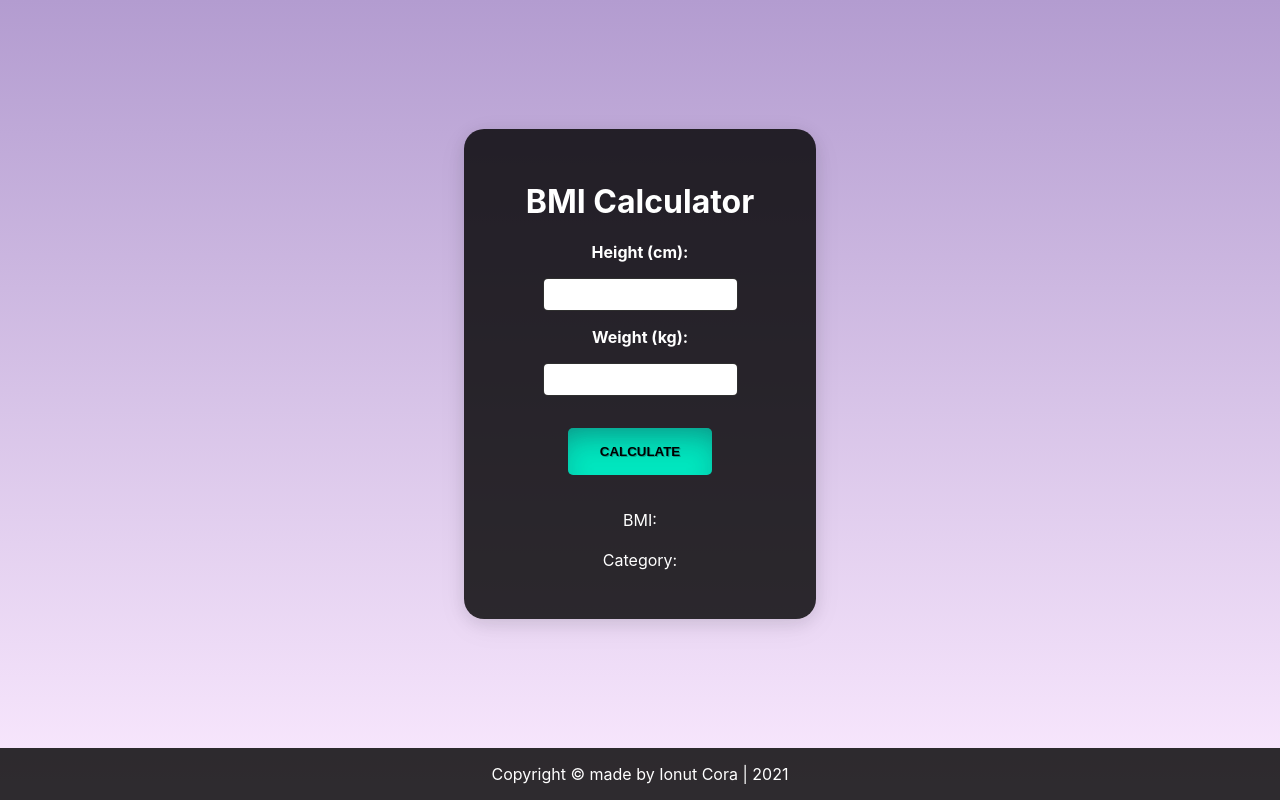
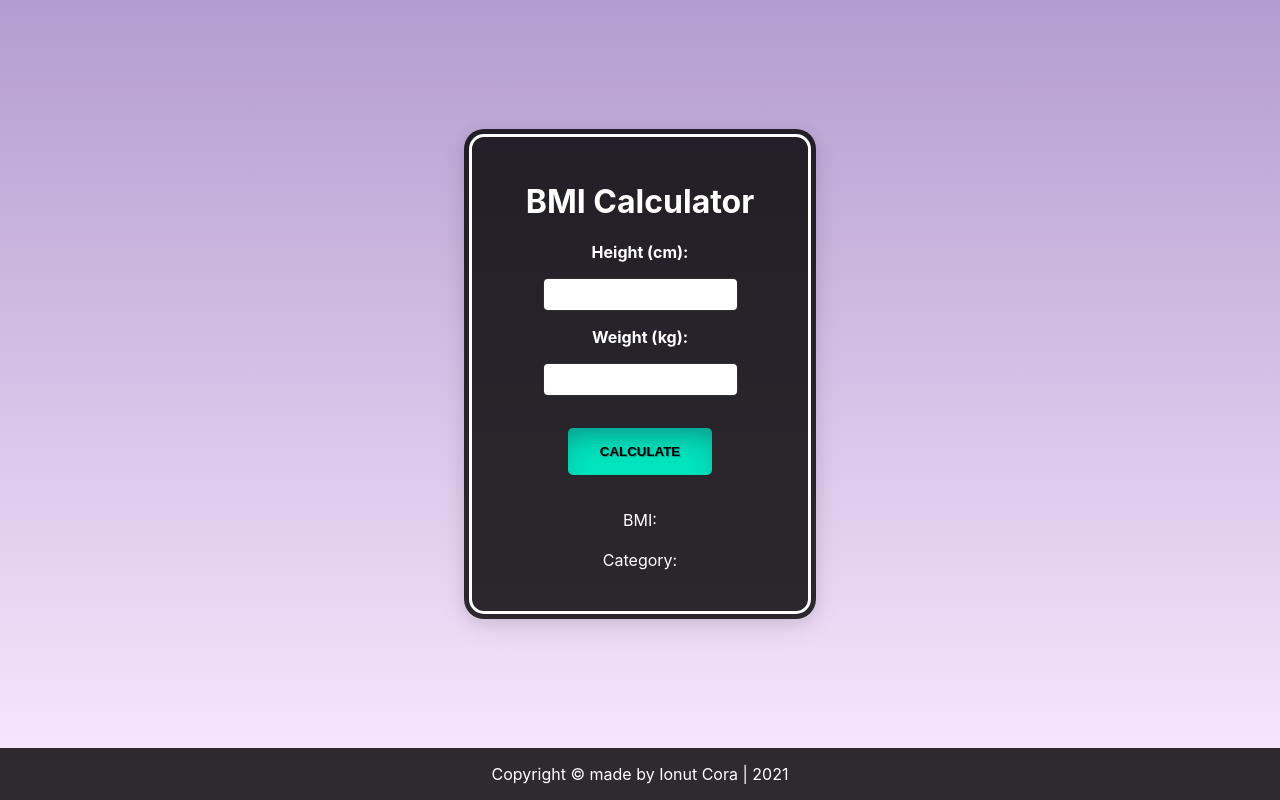
Before and after one commit to Ionut-Cora/bmi-calculator, a React (Create React App) app: page / in a window 1280 px wide. Built offline with nearby package versions, Linux system fonts and the light colour scheme; the HTML template or start-up script is replaced by a standard one.

Commit message:
calculator border style

```diff
--- a/src/App.css
+++ b/src/App.css
@@ -66,6 +66,22 @@ form {
   min-height: 50%;
   margin: auto;
   box-shadow: rgba(17, 17, 26, 0.1) 0px 4px 16px, rgba(17, 17, 26, 0.05) 0px 8px 32px;
+  position: relative;
+}
+
+.calculator::before {
+  background: none;
+  content: "";
+  display: block;
+  position: absolute;
+  top: 5px;
+  left: 5px;
+  right: 5px;
+  bottom: 5px;
+  pointer-events: none;
+  border: 3px solid #ffffff;
+  border-radius: 15px;
+  -webkit-border-radius: 15px;
 }
 
 .calculator h1,
```
